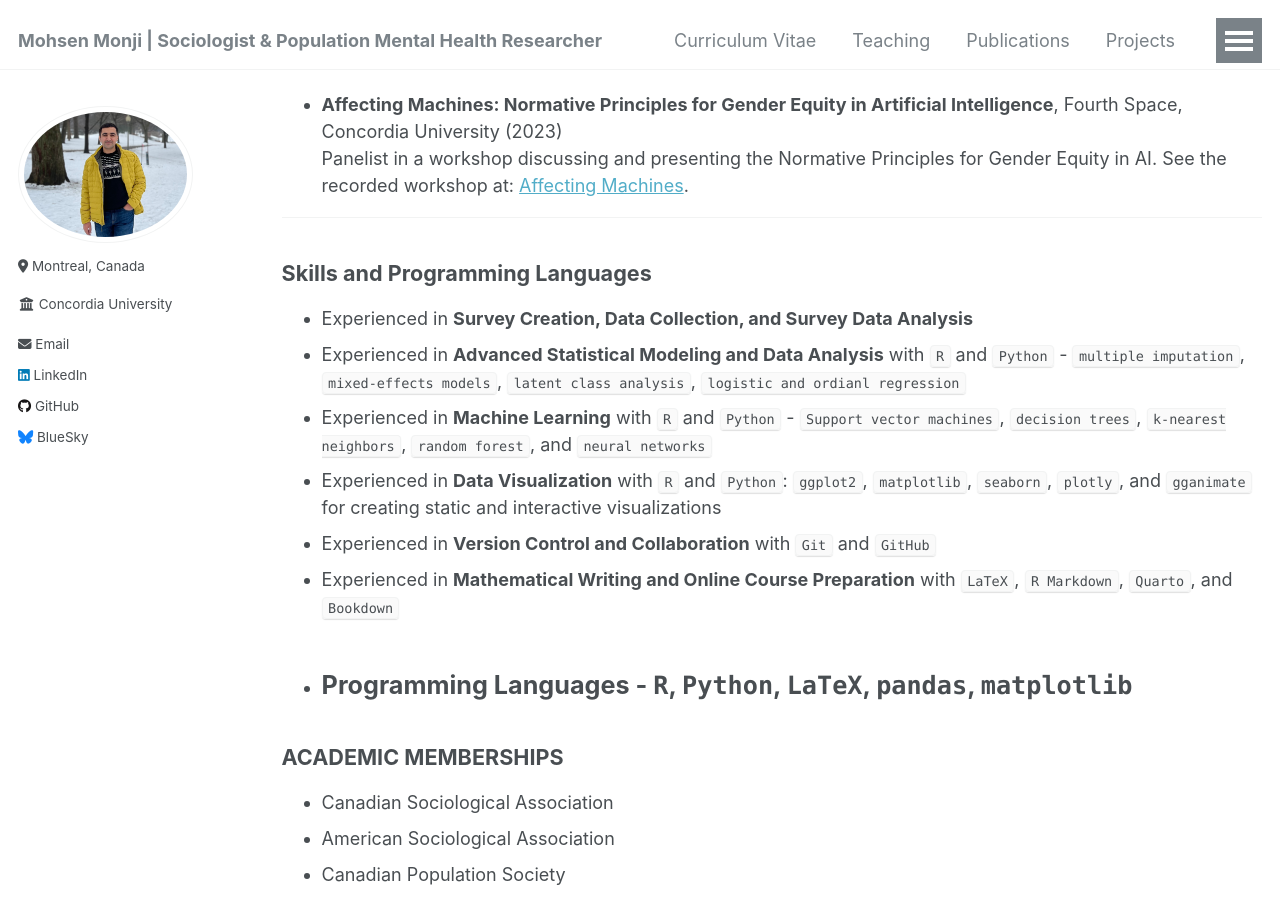
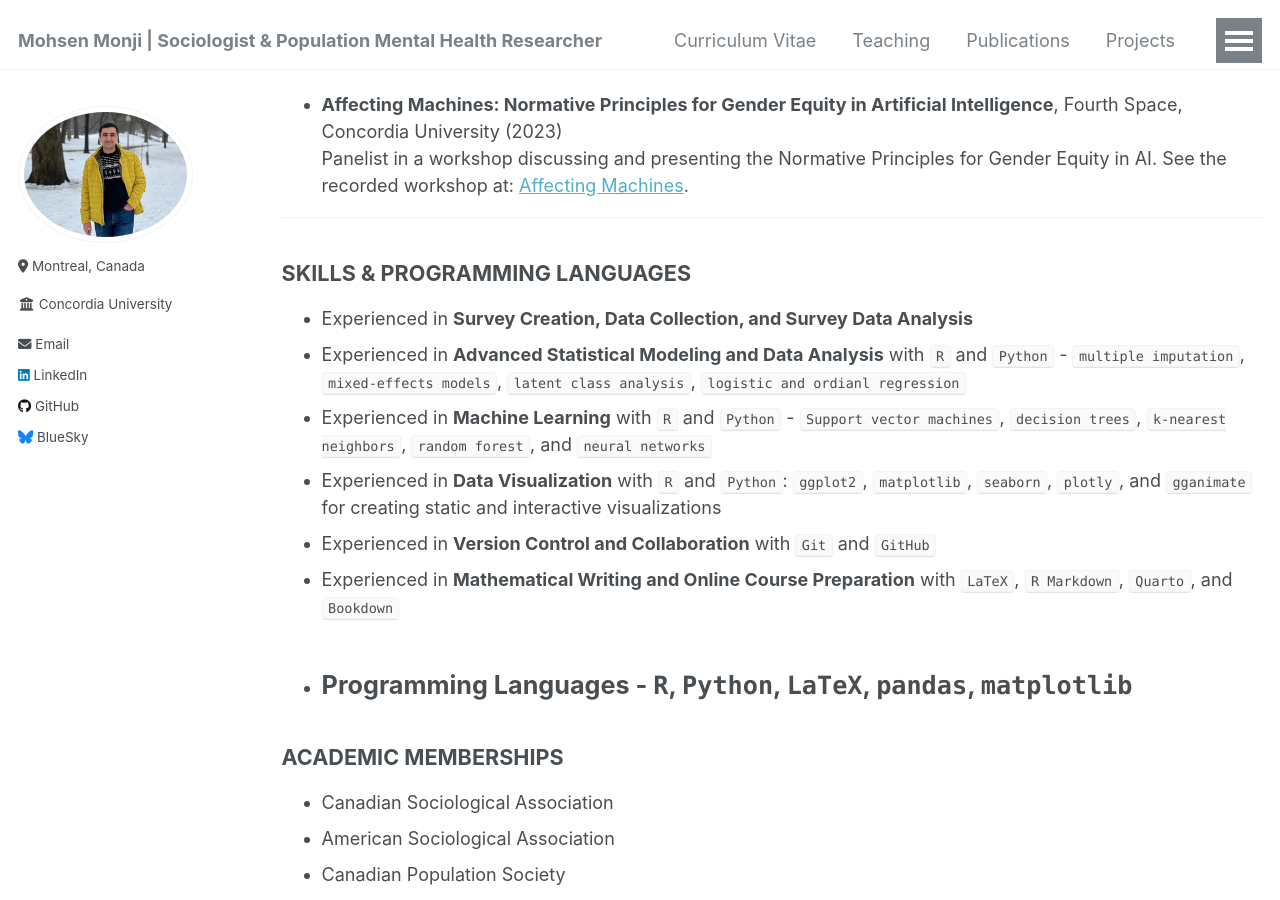
Before and after one commit to Mohsnmonji/mohsnmonji.github.io, a Jekyll site: the page built from _pages/Curriculum Vitae.md, in a window 1280 px wide and 900 px high, scrolled down 3150 px. Built offline with Jekyll 4.4.1, drawn with Linux system fonts in a browser that asks for light colours.

Commit message:
Update Curriculum Vitae.md

```diff
--- a/_pages/Curriculum Vitae.md
+++ b/_pages/Curriculum Vitae.md
@@ -113,7 +113,7 @@ redirect_from:
 
 ---
 
-### **Skills and Programming Languages**
+### **SKILLS & PROGRAMMING LANGUAGES**
 - Experienced in **Survey Creation, Data Collection, and Survey Data Analysis**
 - Experienced in **Advanced Statistical Modeling and Data Analysis** with `R` and `Python` - `multiple imputation`, `mixed-effects models`, `latent class analysis`, `logistic and ordianl regression`
 - Experienced in **Machine Learning** with `R` and `Python` - `Support vector machines`, `decision trees`, `k-nearest neighbors`, `random forest`, and `neural networks`
```
